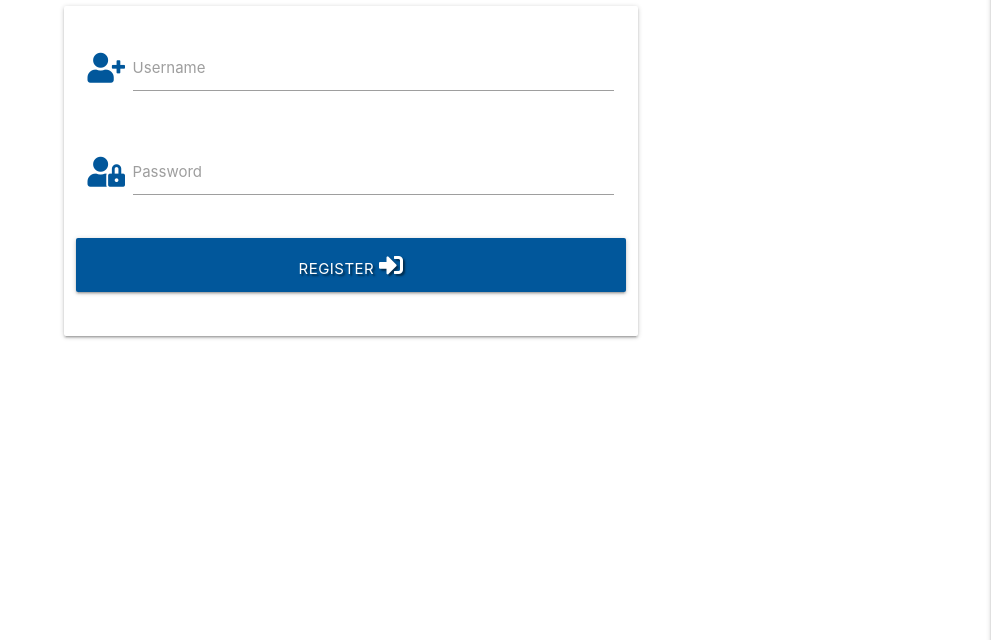
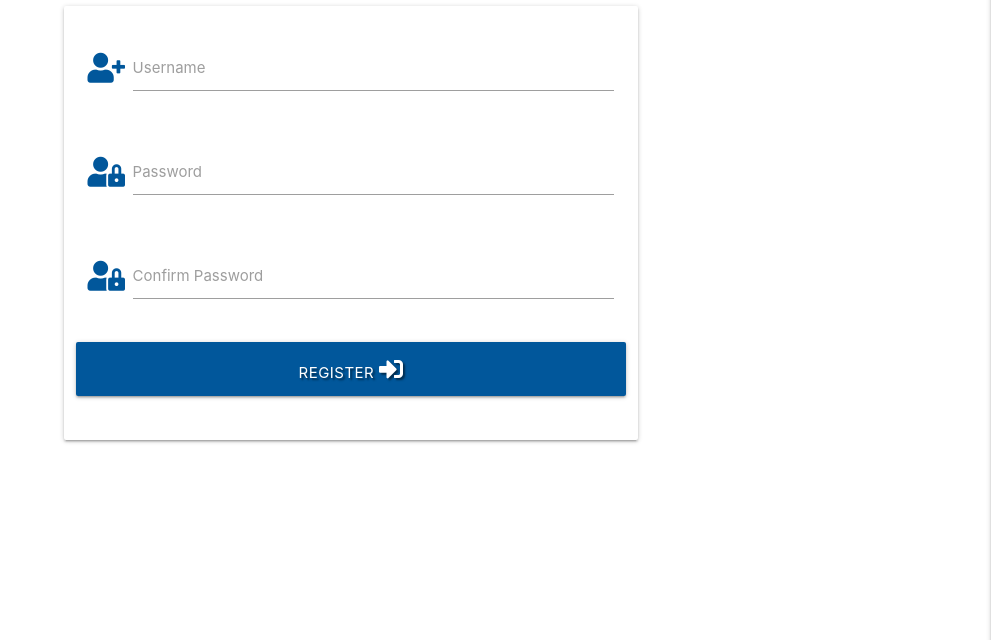
Before and after one commit to Mr-Smyth/flask-task-manager, a Flask app: page /register in a window 1280 px wide. Shown: the part 160-800 px from the top of the page, without its empty margins (289-1280 px from the left). Run offline with Flask 2, Linux system fonts and the light colour scheme; some libraries are stand-ins or nearby versions.

Commit message:
Add a confirm password field, also check passwords match in app.py

```diff
--- a/app.py
+++ b/app.py
@@ -57,6 +57,13 @@ def register():
             flash("Username already exists")
             return redirect(url_for("register"))
 
+        password = request.form.get("password")
+        check = request.form.get("password-check")
+
+        if password != check:
+            flash("Passwords do not match!")
+            return redirect(url_for("register"))
+
         # GATHER THE DATA FROM THE FORM
         # ACTS AS AN IF STATEMENT
         register = {
--- a/templates/register.html
+++ b/templates/register.html
@@ -43,6 +43,24 @@
           <label for="password">Password</label>
         </div>
       </div>
+      <!-- PASSWORD CHECK SECTION -->
+      <div class="row">
+        <div class="input-field col s12">
+          <i class="fas fa-user-lock prefix light-blue-text text-darken-4"></i>
+          <input
+            id="password-check"
+            name="password-check"
+            type="password"
+            minlength="5"
+            maxlength="15"
+            pattern="^[a-zA-Z0-9\-_.]{5,15}$"
+            class="validate"
+            required
+          />
+          <span id='message'></span>
+          <label for="password-check">Confirm Password</label>
+        </div>
+      </div>
       <!-- REGISTER SECTION -->
       <div class="row">
         <button
```
Also changed, not shown: static/js/script.js (line endings or trailing spaces).
